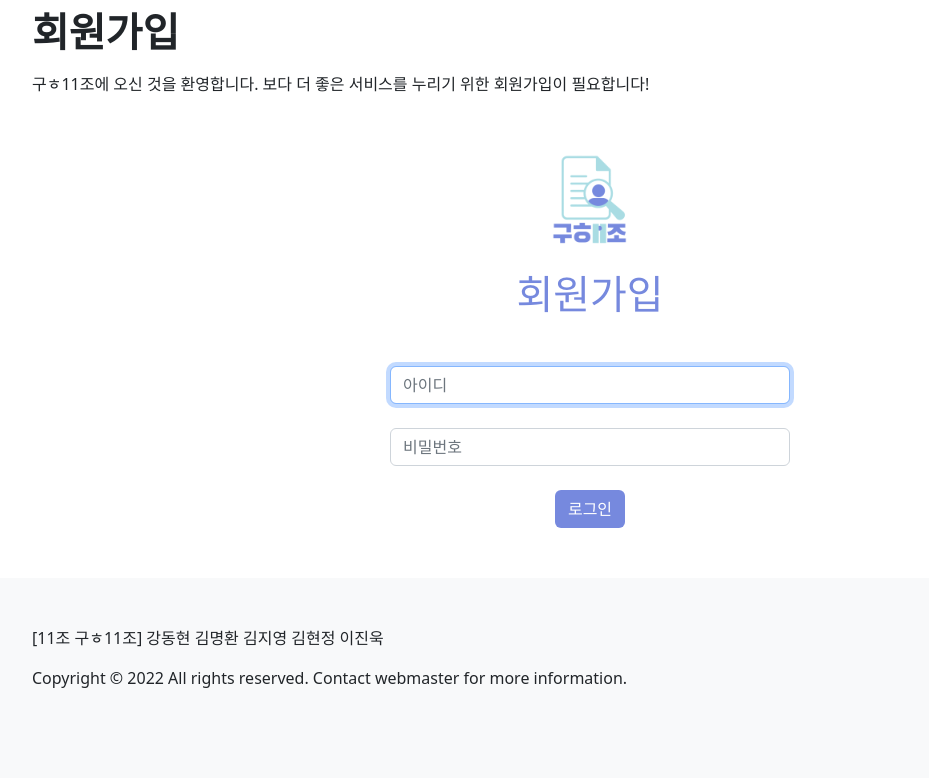
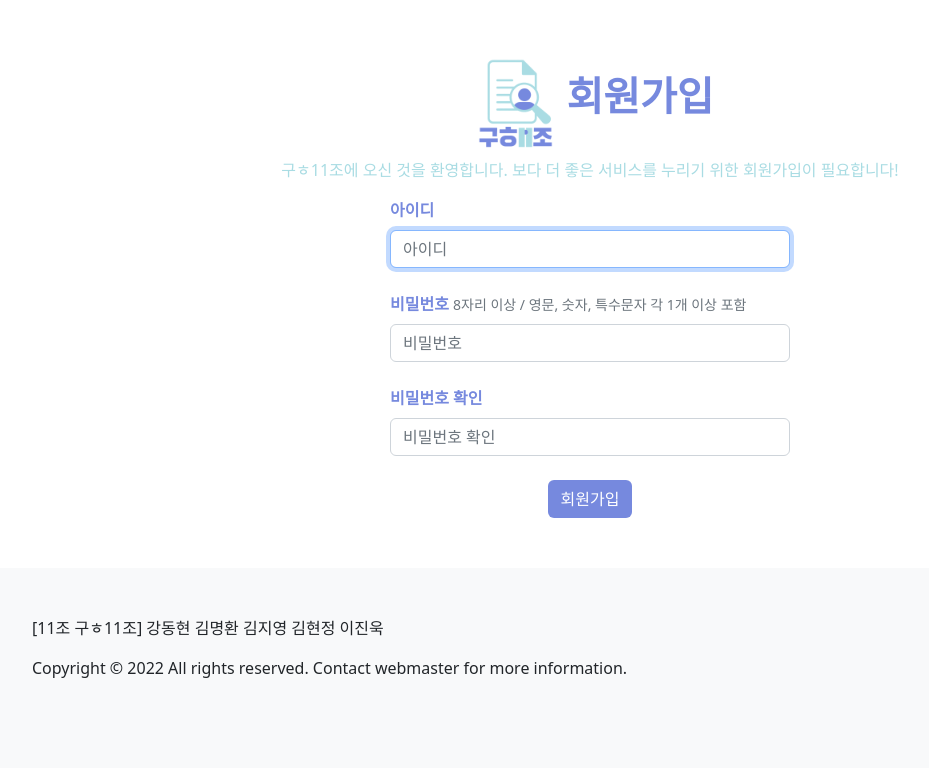
Before and after one commit to myeonghwan57/Pjt, a Django app: page /accounts/signup/ in a window 1280 px wide. Shown: the part 76-854 px from the top of the page, without its empty margins (50-979 px from the left). After the commit the page ends 754 px from the top, so only its background shows below. Run offline with Django 3.2, Linux system fonts and the light colour scheme; some libraries are stand-ins or nearby versions.

Commit message:
회원가입 수정중

```diff
--- a/accounts/forms.py
+++ b/accounts/forms.py
@@ -2,13 +2,17 @@ from django.contrib.auth.forms import UserCreationForm, UserChangeForm
 from django.contrib.auth import get_user_model
 
 
-class CustumUserCreationForm(UserCreationForm):
+class CustomUserCreationForm(UserCreationForm):
     class Meta:
         model = get_user_model()
-        fields = ("username",)
+        fields = (
+            "username",
+            "password1",
+            "password2",
+        )
 
 
-class CustumUserChangoForm(UserChangeForm):
+class CustomUserChangeForm(UserChangeForm):
     class Meta:
         model = get_user_model()
-        fields = ("first_name", "last_name", "profile")
+        fields = ("first_name", "last_name", "profile",)
--- a/accounts/templates/accounts/detail.html
+++ b/accounts/templates/accounts/detail.html
@@ -12,6 +12,6 @@
     </p>
     <a href="{% url 'accounts:delete' user.pk %}">삭제</a>
     <a href="{% url 'accounts:update' %}">수정</a>
-    <a href="{% url 'accounts:change_paassword' %}">비밀번호 변경</a>
+    <a href="{% url 'accounts:change_password' %}">비밀번호 변경</a>
   </div>
 {% endblock content %}
--- a/accounts/templates/accounts/passwordchange.html
+++ b/accounts/templates/accounts/passwordchange.html
@@ -2,7 +2,7 @@
 {% load django_bootstrap5 %}
 {% block content %}
   <h1>비밀번호 변경</h1>
-  <form action="{% url 'accounts:change_paassword' %}" method='POST'>
+  <form action="{% url 'accounts:change_password' %}" method='POST'>
     {% csrf_token %}
     {% bootstrap_form form %}
     <input type="submit" value='비밀번호변경'>
--- a/accounts/templates/accounts/signup.html
+++ b/accounts/templates/accounts/signup.html
@@ -4,38 +4,48 @@
 
 {% block content %}
   <div class="container">
+    <div class="login_page">
     {% if request.resolver_match.url_name == 'signup' %}
-      <h1 class="fw-bold mt-2 mb-3 main_color1">회원가입</h1>
+    <h1 class="fw-bold" style='color:#7689DE'><img src="{% static '/images/logo.png'%}" style="width:100px;height:100px;">회원가입</h1>
       <p class="main_color2">구ㅎ11조에 오신 것을 환영합니다. 보다 더 좋은 서비스를 누리기 위한 회원가입이 필요합니다!</p>
     {% else %}
       <h1 class="fw-bold mt-2 mb-3 main_color1">회원정보 수정</h1>
     {% endif %}
-    <div class="container-fluid">
       <form action="" method='POST' enctype="multipart/form-data">
+      </form>
         {% csrf_token %}
         <!--{% bootstrap_form form %}-->
         {% if request.resolver_match.url_name == 'signup' %}
-          <div class="container">
-            <div class="login_page">
-              <img src="{% static '/images/logo.png' %}" style="width:100px;height:100px;">
-              <h1 class='my-4' style='color:#7689DE'>회원가입</h1>
-              <form action="" method='POST'>
+          <form action="{% url 'accounts:signup' %}" method='POST' enctype="multipart/form-data">
             {% csrf_token %}
             <div style="width:400px;">
-                  <input class="form-control my-4" type="text" name="username" autofocus="autofocus" autocapitalize="none" maxlength="150" placeholder="아이디" required="required" id="id_username">
-                  <input class="form-control my-4" type="password" name="password" placeholder="비밀번호" required="required" id="id_password">
+              <label class="main_color1 fw-bold">아이디</label>
+              <input class="form-control my-2 mb-4" type="text" name="username" autofocus="autofocus" autocapitalize="none" maxlength="150" placeholder="아이디" required="required" id="username">
+              <label class="main_color1 fw-bold">비밀번호</label>
+              <span class="form-text">
+                8자리 이상 / 영문, 숫자, 특수문자 각 1개 이상 포함
+              </span>
+              <input class="form-control my-2 mb-4" type="password" name="password1" placeholder="비밀번호" required="required" id="password1" value="{{ form.password1.value|default_if_none:'' }}">
+              <label class="main_color1 fw-bold">비밀번호 확인</label>
+              <input class="form-control my-2 mb-4" type="password" name="password2" placeholder="비밀번호 확인" required="required" id="password2" value="{{ form.password2.value|default_if_none:'' }}">
+              {% comment %} <label class="main_color1 fw-bold">Github 주소</label>
+              <input class="form-control my-2 mb-4" type="text" name="username" autofocus="autofocus" autocapitalize="none" maxlength="150" placeholder="github.com/qwer1234" required="required" id="user_github">
+              <label class="main_color1 fw-bold">경력</label>
+              <span class="form-text">
+                신입일 경우 0을 입력해주세요.
+              </span>
+              <input class="form-control my-2 mb-4" type="text" name="username" autofocus="autofocus" autocapitalize="none" maxlength="150" placeholder="#년차"
+               required="required" id="user_career"> {% endcomment %}
             </div>
             <div class='text-center'>
-                  <button type="submit" class="btn login_btn ">로그인
+              <button type="submit" class="btn login_btn">회원가입
               </button>
             </div>
           </form>
-            </div>
-          </div>
+
         {% else %}
           <input type="submit" value='수정' class='btn login_btn'>
         {% endif %}
-      </form>
       </div>
     </div>
 {% endblock content %}
--- a/accounts/views.py
+++ b/accounts/views.py
@@ -1,5 +1,6 @@
 from django.shortcuts import render, redirect
-from .forms import CustumUserCreationForm, CustumUserChangoForm
+from .forms import CustomUserCreationForm, CustomUserChangeForm
+from django.contrib.auth import authenticate
 from django.contrib.auth import login as auth_login
 from django.contrib.auth import logout as auth_logout
 from django.contrib.auth import get_user_model, get_user, update_session_auth_hash
@@ -15,13 +16,15 @@ def index(request):
 
 def signup(request):
     if request.method == "POST":
-        form = CustumUserCreationForm(request.POST, request.FILES)
+        form = CustomUserCreationForm(request.POST, request.FILES)
+        print("signup 테스트2")
         if form.is_valid():
             user = form.save()
             auth_login(request, user)
             return redirect("articles:index")
     else:
-        form = CustumUserCreationForm()
+        print("signup 테스트4")
+        form = CustomUserCreationForm()
     context = {
         "form": form,
     }
@@ -68,12 +71,12 @@ def delete(request, pk):
 
 def update(request):
     if request.method == "POST":
-        form = CustumUserChangoForm(request.POST, request.FILES, instance=request.user)
+        form = CustomUserChangeForm(request.POST, request.FILES, instance=request.user)
         if form.is_valid():
             form.save()
             return redirect("accounts:detail", request.user.pk)
     else:
-        form = CustumUserChangoForm(instance=request.user)
+        form = CustomUserChangeForm(instance=request.user)
     context = {
         "form": form,
     }
--- a/pjt/templates/base.html
+++ b/pjt/templates/base.html
@@ -58,7 +58,14 @@
             </div>
           </div>
         </nav>
+      {% if messages %}
+      {% for message in messages %}
+      <div class="alert alert-{{ message.tags }}">
+        {{ message }}
       </div>
+      {% endfor %}
+      {% endif %}
+    </div>
 
       <!-- 본문 content block -->
       {% block content %}{% endblock content %}
--- a/static/css/style.css
+++ b/static/css/style.css
@@ -1,15 +1,23 @@
-.login_btn{
+.login_btn {
   background-color:  #7689DE;
   color: white;
 }
-.signup_btn{
+.signup_btn {
   background-color:  #A9DCE3;
   color: white;
 
 }
-.login_page{
+.login_page {
   display: flex;
   flex-direction: column;
   align-items: center;
   margin: 50px auto;
 }
+
+.main_color1 {
+  color:  #7689DE;
+}
+
+.main_color2 {
+  color:  #A9DCE3;
+}
```
Also changed, not shown: accounts/templates/accounts/login.html (added, +21 -0 lines). Lines whose indentation alone changed are shown as unchanged.
